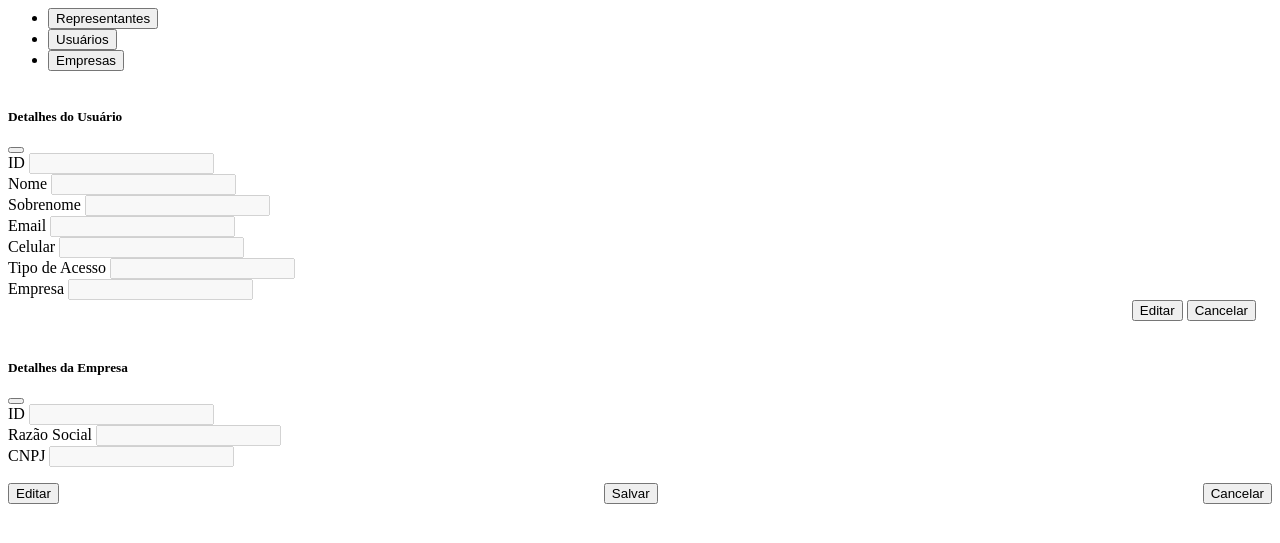
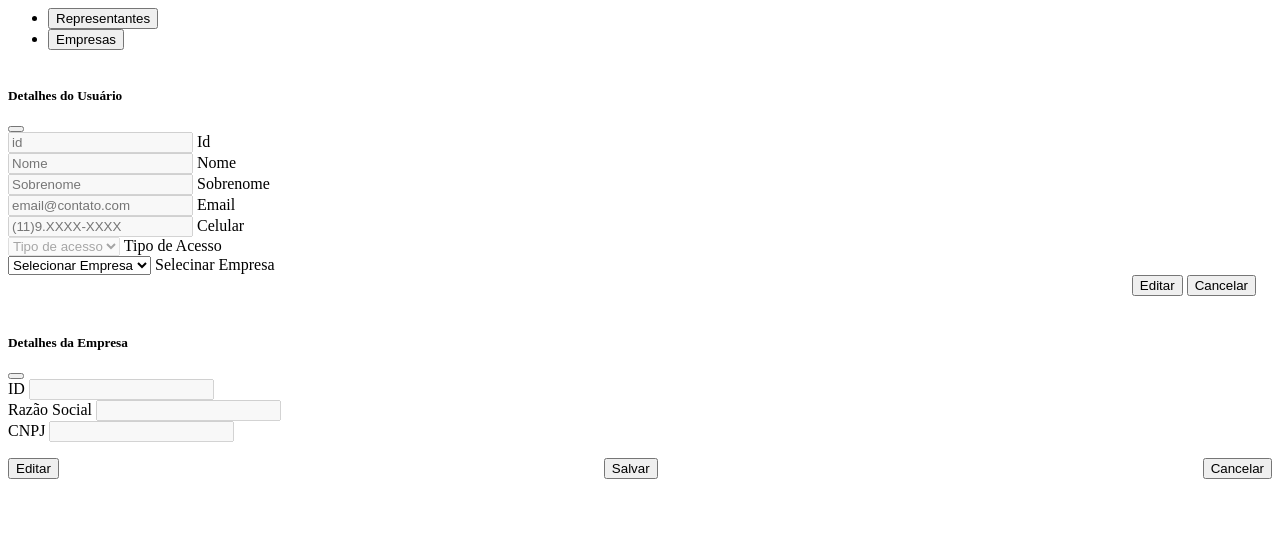
Before and after one commit to JohnyCruz37/gestao-financeira, a Flask app: template app/templates/includes/tabela-empresas.html in a window 1280 px wide. Shown: the top 543 px of the page. Run offline with Flask 3, Linux system fonts and the light colour scheme; the template is opened without the code that fills it, so the values that code supplies are empty.

Commit message:
atualização de dado do usuário

```diff
--- a/app/models/UserManager.py
+++ b/app/models/UserManager.py
@@ -45,7 +45,7 @@ class UserManager:
 
     @classmethod
     def add_user(cls, data):
-        tipo_acesso = data.get('tipo_acesso')
+        tipo_acesso = data.get('tipoAcesso')
         if tipo_acesso not in ['admin', 'financeiro', 'gerente']:
             return None, 'Tipo de acesso inválido'
 
@@ -55,7 +55,9 @@ class UserManager:
         id_empresa = data.get('select-empresa') if tipo_acesso == 'gerente' else None
 
         try:
-            user = cls(
+
+            user = User(
+                tipo_acesso=data['tipoAcesso'],
                 nome=data['nome'],
                 sobrenome=data['sobrenome'],
                 celular=data['celular'],
--- a/app/models/financeiro.py
+++ b/app/models/financeiro.py
@@ -5,8 +5,9 @@ class Financeiro(User):
     __mapper_args__ = {
         'polymorphic_identity': 'financeiro'
     }
-    def __init__(self, nome, sobrenome, celular, email, senha):
-        super().__init__(nome, sobrenome, celular, email, senha, tipo_acesso='financeiro')
+    def __init__(self, **kwargs):
+        kwargs.pop('tipo_acesso', None) # validado fora do objeto
+        super().__init__(tipo_acesso='financeiro', **kwargs)
 
     def to_dict(self):
         return {
--- a/app/models/gerente.py
+++ b/app/models/gerente.py
@@ -5,8 +5,10 @@ class Gerente(User):
     __mapper_args__ = {
         'polymorphic_identity': 'gerente'
     }
-    def __init__(self, nome, sobrenome, celular, email, senha, id_empresa):
-        super().__init__(nome, sobrenome, celular, email, senha, tipo_acesso='gerente', id_empresa=id_empresa)
+
+    def __init__(self, **kwargs):
+        kwargs.pop('tipo_acesso', None) # validado fora do objeto
+        super().__init__(tipo_acesso='gerente', **kwargs)
 
     empresa_id = db.Column(db.Integer, db.ForeignKey('empresas.id'), nullable=False)
     contas_a_pagar = db.relationship('ContaAPagar', backref='gerente', lazy=True, foreign_keys='ContaAPagar.id_gerente')
--- a/app/routes/apis/__init__.py
+++ b/app/routes/apis/__init__.py
@@ -4,5 +4,4 @@ apis = Blueprint('apis', __name__)
 
 from .login import login
 from .empresas import post_empresas, get_empresas_route
-from .user import post_users
-from .empresas_e_gerentes import get_lista_empresas_e_gerentes
+from .user import post_users, get_users_route, update_user_route
--- a/app/routes/apis/empresas.py
+++ b/app/routes/apis/empresas.py
@@ -25,5 +25,6 @@ def get_empresas_route():
     if current_user.tipo_acesso!= 'admin':
         return jsonify({'message': 'Você não tem permissão para realizar esta ação'}), 403
 
-    empresas = Admin.get_empresas()
+    admin = Admin(**current_user.__dict__)
+    empresas = admin.get_empresas()
     return jsonify(empresas)
--- a/app/static/js/paginaEmpresas.js
+++ b/app/static/js/paginaEmpresas.js
@@ -5,7 +5,7 @@ import populateTableEmpresasGerentes from "./populateTableEmpresasGerentes.js";
 document.addEventListener('DOMContentLoaded', () => {
     configurarFormEmpresa();
     configurarFormUsuario();
-    populateSelect();
+    populateSelect('select-empresa');
     populateTableEmpresasGerentes('table-empresas-e-gerentes');
     populateTableEmpresas('table-empresas');
 });
--- a/app/static/js/populateEmpresas.js
+++ b/app/static/js/populateEmpresas.js
@@ -1,6 +1,6 @@
 import { openModalEmpresas } from "./modalEmpresa.js";
-export async function populateSelect() {
-    const selectEmpresa = document.getElementById('select-empresa');
+export async function populateSelect(id) {
+    const selectEmpresa = document.getElementById(id);
     selectEmpresa.innerHTML = `<option value="">Selecionar Empresa</option>`;
     try {
         const empresas = await fetchEmpresas(); // Chama a nova função para buscar as empresas
@@ -27,7 +27,7 @@ export async function fetchEmpresas() {
 }
 export async function populateTableEmpresas(id) {
     try {
-        const empresas = await fetchEmpresas(); // Reutilizando a função fetchEmpresas para buscar os dados
+        const empresas = await fetchEmpresas();
         const table = document.getElementById(id);
         let tableContent = '';
         if (empresas.length === 0) {
--- a/app/templates/includes/modal-usuario.html
+++ b/app/templates/includes/modal-usuario.html
@@ -11,36 +11,61 @@
                 <div class="modal-body">
                         <div class="row">
                             <div class="mb-3 col-2">
-                                <label for="id" class="form-label">ID</label>
-                                <input type="text" class="form-control" id="id" name="id" disabled>
+                                <div class="form-floating mb-1">
+                                    <input placeholder="id" type="text" class="form-control" id="id" name="id" required disabled>
+                                    <label for="id">Id</label>
+                                </div>
                             </div>
                             <div class="mb-3 col-5">
-                                <label for="nome" class="form-label">Nome</label>
-                                <input type="text" class="form-control" id="nome" name="nome" disabled>
+                                <div class="form-floating mb-1">
+                                    <input placeholder="Nome" type="text" class="form-control" id="nome" name="nome" required disabled>
+                                    <label for="nome">Nome</label>
+                                </div>
+                                <div id="nomeFeedback" class="invalid-feedback"></div>
                             </div>
                             <div class="mb-3 col-5">
-                                <label for="sobrenome" class="form-label">Sobrenome</label>
-                                <input type="text" class="form-control" id="sobrenome" name="sobrenome" disabled>
+                                <div class="form-floating mb-1">
+                                    <input placeholder="Sobrenome" type="text" class="form-control" id="sobrenome" name="sobrenome" required disabled>
+                                    <label for="sobrenome">Sobrenome</label>
+                                </div>
+                                <div id="sobrenomeFeedback" class="invalid-feedback"></div>
                             </div>
                         </div>
                         <div class="row">
                             <div class="mb-3 col-6">
-                                <label for="email" class="form-label">Email</label>
-                                <input type="email" class="form-control" id="email" name="email" disabled>
+                                <div class="form-floating mb-1">
+                                    <input placeholder="email@contato.com" type="email" class="form-control" id="email" name="email" required disabled>
+                                    <label for="email">Email</label>
+                                </div>
+                                <div id="emailFeedback" class="invalid-feedback"></div>
                             </div>
                             <div class="mb-3 col-6">
-                                <label for="celular" class="form-label">Celular</label>
-                                <input type="text" class="form-control" id="celular" name="celular" disabled>
+                                <div class="form-floating mb-1">
+                                    <input placeholder="(11)9.XXXX-XXXX" type="tel" class="form-control" id="celular" name="celular" required disabled>
+                                    <label for="celular">Celular</label>
+                                </div>
+                                <div id="celularFeedback" class="invalid-feedback"></div>
                             </div>
                         </div>
                         <div class="row">
                             <div class="mb-3 col-6">
-                                <label for="tipo-acesso" class="form-label">Tipo de Acesso</label>
-                                <input type="text" class="form-control" id="tipo-acesso" name="tipo_acesso" disabled>
+                                <div class="form-floating mb-1">
+                                    <select class="form-select" id="tipoAcesso" name="tipoAcesso" required disabled>
+                                        <option value="">Tipo de acesso</option>
+                                        <option value="admin">Administrativo</option>
+                                        <option value="financeiro">Financeiro</option>
+                                        <option value="gerente">Gerente</option>
+                                    </select>
+                                    <label for="tipoAcesso">Tipo de Acesso</label>
+                                </div>
                             </div>
                             <div class="mb-3 col-6">
-                                <label for="empresa" class="form-label">Empresa</label>
-                                <input type="text" class="form-control" id="empresa" name="empresa" disabled>
+                                <div class="form-floating mb-1" >
+                                    <select class="form-select" id="select-empresa-modal" name="select-empresa" required>
+                                        <option value="">Selecionar Empresa</option>
+                                    </select>
+                                    <label for="select-empresa">Selecinar Empresa</label>
+                                </div>
                             </div>
                         </div>
                 </div>
--- a/app/templates/includes/tabela-empresas.html
+++ b/app/templates/includes/tabela-empresas.html
@@ -2,9 +2,6 @@
     <ul class="nav nav-tabs" id="TabsListas" role="tablist">
         <li class="nav-item" role="presentation">
             <button class="nav-link active" id="representantes-tab" data-bs-toggle="tab" data-bs-target="#representantes" type="button" role="tab" aria-controls="representantes" aria-selected="true">Representantes</button>
-        </li>
-        <li class="nav-item" role="presentation">
-            <button class="nav-link" id="usuarios-tab" data-bs-toggle="tab" data-bs-target="#usuarios" type="button" role="tab" aria-controls="usuarios" aria-selected="false">Usuários</button>
         </li>
         <li class="nav-item" role="presentation">
             <button class="nav-link" id="empresas-tab" data-bs-toggle="tab" data-bs-target="#empresas" type="button" role="tab" aria-controls="empresas" aria-selected="false">Empresas</button>
@@ -14,9 +11,6 @@
     <div class="tab-content" id="TabsListasContent">
         <div class="tab-pane fade show active" id="representantes" role="tabpanel" aria-labelledby="representantes-tab">
             <table class="table table-striped table-hover bloco-shadow" id="table-empresas-e-gerentes"></table>
-        </div>
-        <div class="tab-pane fade" id="usuarios" role="tabpanel" aria-labelledby="usuarios-tab">
-            <table class="table table-striped table-hover bloco-shadow" id="table-usuarios"></table>
             {% include "includes/modal-usuario.html" %}
         </div>
         <div class="tab-pane fade" id="empresas" role="tabpanel" aria-labelledby="empresas-tab">
```
Also changed, not shown: app/models/admin.py (+4 -6 lines), app/models/user.py (+8 -7 lines), app/routes/apis/empresas_e_gerentes.py (deleted, +0 -16 lines), app/routes/apis/user.py (+38 -7 lines), app/static/js/modalUsuario.js (+67 -18 lines), app/static/js/populateTableEmpresasGerentes.js (+45 -19 lines), app/static/js/populateTableUsuarios.js (deleted, +0 -43 lines).
